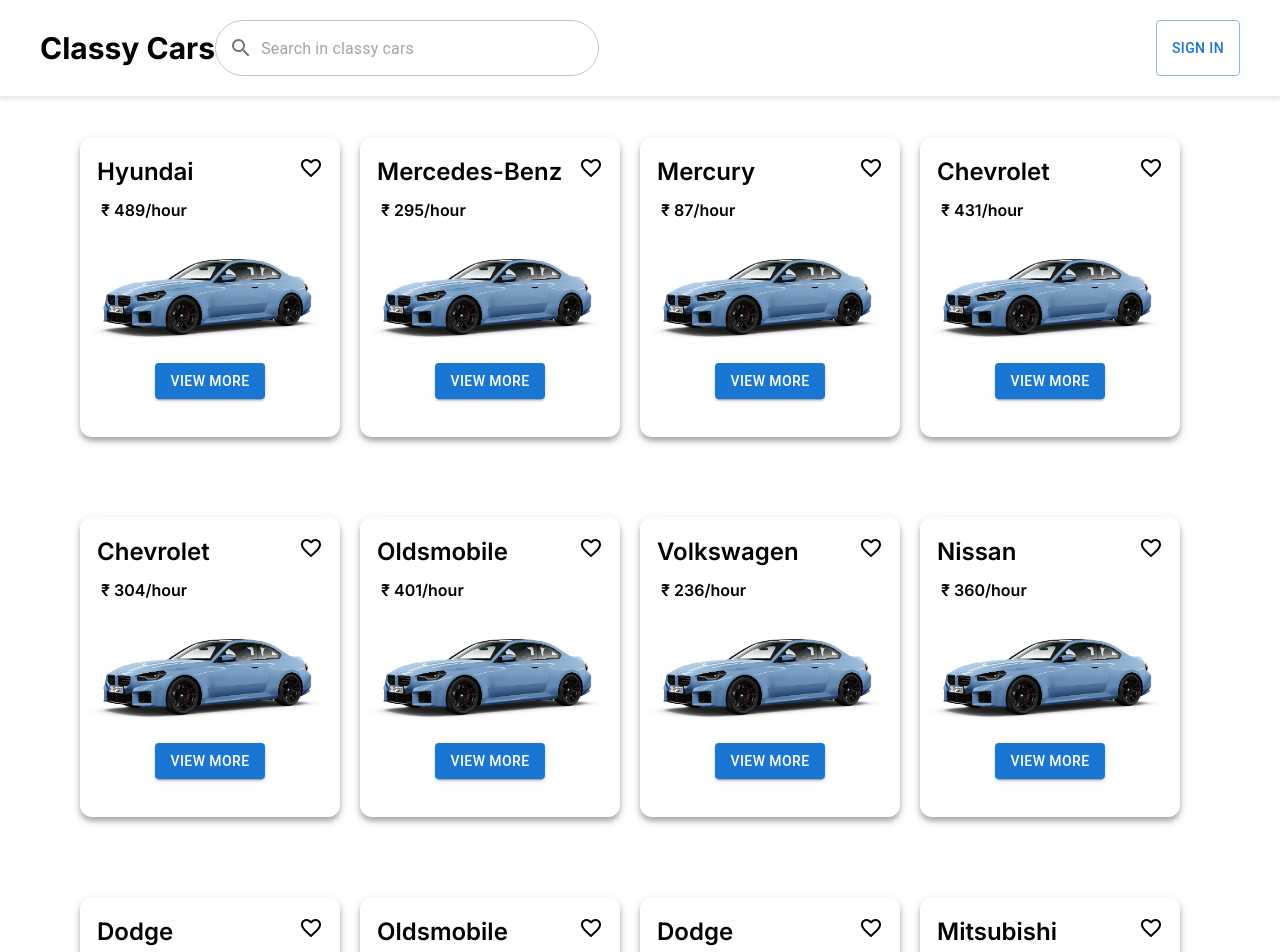
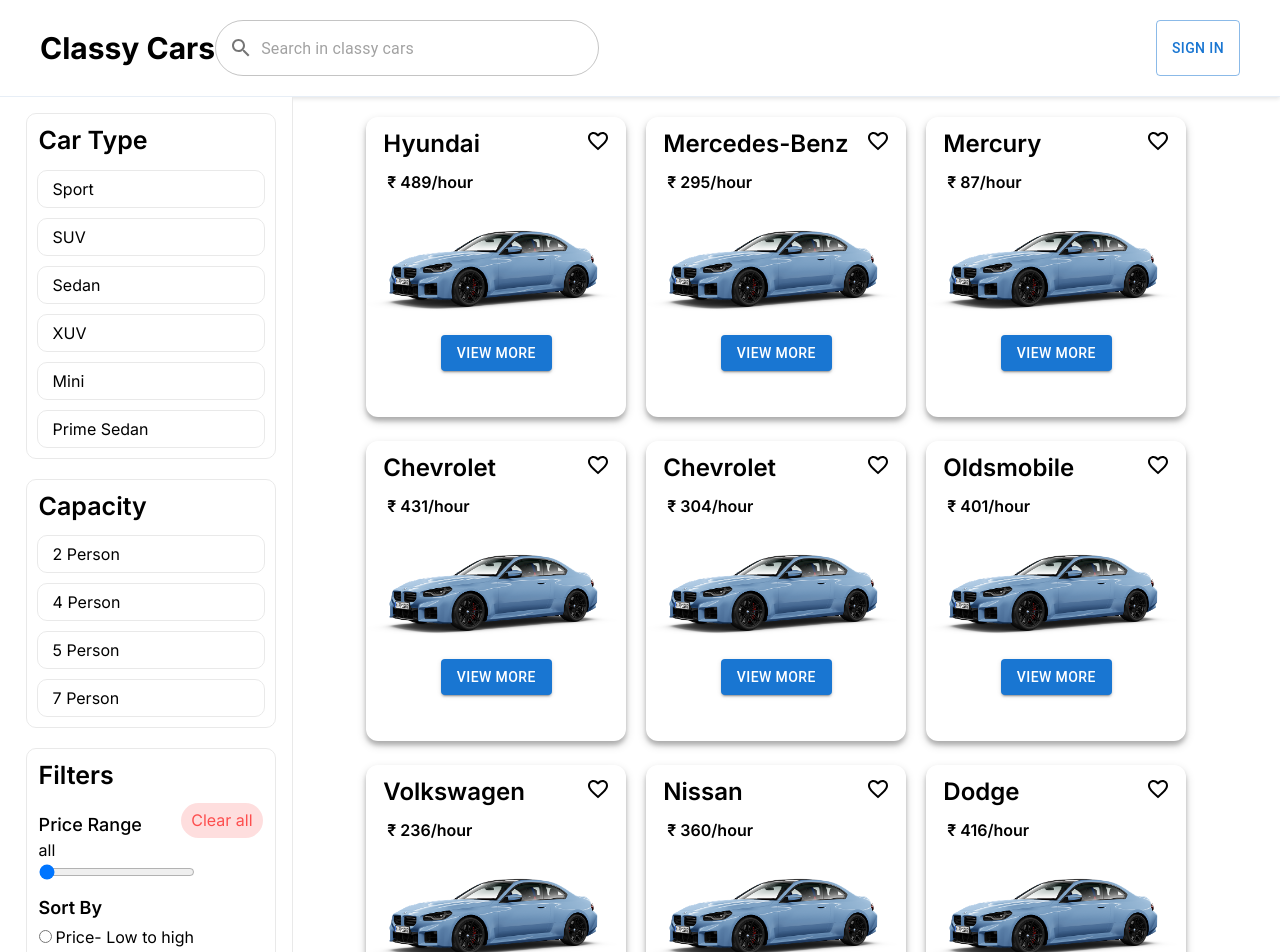
Before and after one commit to leader-akash/Classy-Cars, a Next.js app: page /pages/cars in a window 1280 px wide. Shown: the top 952 px of the page. Built offline with nearby package versions, Linux system fonts and the light colour scheme.

Commit message:
created sidebar

```diff
--- a/src/app/components/cards/Card.jsx
+++ b/src/app/components/cards/Card.jsx
@@ -10,17 +10,29 @@
 const Card = ({ data }) => {
   const [wishlistStates, setWishlistStates] = useState(false);
 
+  const handleWishlist = (e) => {
+    e.preventDefault();
+    e.stopPropagation();
+    if (wishlistStates) {
+    setWishlistStates(!wishlistStates);
+
+      return;
+    }
+
+    setWishlistStates(!wishlistStates);
+
+  }
+
   return (
-    <div className='flex flex-wrap  justify-between mr-5 mb-10 cursor-pointer'>
-
-            <div className={`w-[260px] h-[300px] bg-indigo-100 rounded-xl mt-10 custom-shadow card-border`}>
-              <div className='flex justify-between items-center mx-4 my-2'>
-                <h1 className='text-[24px] font-semibold mt-2 '>{data?.car_make}</h1>
+    <div className='mr-5 mb-6 cursor-pointer relative'>
+      <div className={`w-[260px] h-[300px] bg-indigo-100 rounded-xl  custom-shadow card-border`}>
+        <div className=' mx-4 my-2'>
+          <h1 className=' text-[24px] font-semibold mt-2 '>{data?.car_make}</h1>
           {
             !wishlistStates ?
-                    <FavoriteBorderIcon className='cursor-pointer text-[26px]' onClick={() => setWishlistStates(!wishlistStates)} />
+              <FavoriteBorderIcon className='absolute top-3 right-4 cursor-pointer text-[26px]' onClick={(e) => handleWishlist(e)} />
               :
-                    <FavoriteIcon className='cursor-pointer text-[26px] text-red' onClick={() => setWishlistStates(!wishlistStates)} />
+              <FavoriteIcon className=' absolute top-3 right-4 cursor-pointer text-[26px] text-red' onClick={(e) => handleWishlist(e)} />
           }
         </div>
         <p className='ml-5 font-semibold'>₹ {data?.rental_price}/hour</p>
--- a/src/app/components/sidebar/Sidebar.jsx
+++ b/src/app/components/sidebar/Sidebar.jsx
@@ -1,16 +1,83 @@
 'use client'
-import React from 'react'
+import React, { useState } from 'react'
+import styles from './Sidebar.module.css'
 
 const Sidebar = () => {
+  const carsType = ['Sport', 'SUV', 'Sedan', 'XUV', 'Mini', 'Prime Sedan'];
+  const capacity = ['2 Person', '4 Person', '5 Person', '7 Person'];
+
+  // Use an array of selected states, initialized with false for each car type
+  const [selectedTypes, setSelectedTypes] = useState(Array(carsType?.length).fill(false));
+
+  const [capacityTypes, setCapacityTypes] = useState(Array(capacity?.length).fill(false));
+
+  const sortBy = ['Price low to high', 'Price high to low']
+
+
+  const handleTypeClick = (index) => {
+    // Create a copy of the selectedTypes array and toggle the value at the clicked index
+    const updatedSelectedTypes = [...selectedTypes];
+    updatedSelectedTypes[index] = !updatedSelectedTypes[index];
+    setSelectedTypes(updatedSelectedTypes);
+  };
+
+  const handleCapacityClick = (index) => {
+    const updatedSelectedCapacity = [...capacityTypes];
+    updatedSelectedCapacity[index] = !updatedSelectedCapacity[index]
+
+    setCapacityTypes(updatedSelectedCapacity)
+  }
+
   return (
-    <div className='w-[200px]'>
-        <h2>Categories</h2>
-        <div className='flex flex-col'>
-            <p>Type</p>
-            <p>Capacity</p>
+    <div className={`sticky ${styles.sidebarContainer}`}>
+      <div className={`${styles.carTypeContainer}`}>
+        <h2 className='text-[25px] font-semibold ml-3 mt-2'>Car Type</h2>
+
+        {carsType?.map((el, i) => (
+          <div key={i} onClick={() => handleTypeClick(i)}>
+            <p className={`${styles.typeContainer} ${selectedTypes[i] ? styles.selectedType : ''}`}> {el} </p>
+          </div>
+        ))}
+      </div>
+
+      <div className={`${styles.carTypeContainer} mt-5`}>
+        <h2 className='text-[25px] font-semibold ml-3 mt-2'>Capacity</h2>
+
+        {capacity?.map((el, i) => (
+          <div key={i} onClick={() => handleCapacityClick(i)}>
+            <p className={`${styles.typeContainer} ${capacityTypes[i] ? styles.selectedType : ''}`}> {el} </p>
+          </div>
+        ))}
+      </div>
+
+      <div className={`${styles.carTypeContainer} mt-5`}>
+        <h2 className='text-[25px] font-semibold ml-3 mt-2'>Filters</h2>
+        <div className='ml-3 mt-2 '>
+          <div className='flex justify-between'>
+            <h3 className='text-[18px] font-medium mt-2'>Price Range</h3>
+            <button className={`${styles.clearFilterBtn}`}> Clear all</button>
+          </div>
+          <p>all</p>
+          <input className="label-padding sel-range cursor-pointer w-[156px]" type="range" min="0" max="100000" step="5000" />
         </div>
+
+        <h3 className='text-[18px] font-semibold mt-2 ml-3 mb-1'>Sort By</h3>
+
+        <div className='flex flex-col mt-1 ml-3 mb-2'>
+          <label for='lowToHigh' className='cursor-pointer'>
+            <input type='radio' id='lowToHigh' name='price-sort' className='mr-1' />
+            Price- Low to high
+          </label>
+
+          <label for='highToLow' className='cursor-pointer '>
+            <input type='radio' id='highToLow' name='price-sort' className='mr-1' />
+            Price- High to low
+          </label>
+        </div>
+
+      </div>
     </div>
-  )
+  );
 }
 
-export default Sidebar
+export default Sidebar;
--- /dev/null
+++ b/src/app/components/sidebar/Sidebar.module.css
@@ -0,0 +1,34 @@
+.sidebarContainer{
+    background-color: #FFFFFF;
+    height: 100%;
+    border-right: solid 1px #e3e3e3c7;
+    padding: 1rem;
+}
+
+.carTypeContainer{
+    width: 250px;
+    border: solid 0.5px #e3e3e3c7;
+    border-radius: 10px;
+    margin-left: 0.6rem;
+}
+
+.typeContainer{
+    border: solid 1px #e3e3e3c7;
+    margin: 10px;
+    padding: 6px 0 6px 15px;
+    border-radius: 10px;
+    cursor: pointer;
+}
+
+.selectedType{
+    background-color: #e3e3e3c7;
+}
+
+.clearFilterBtn{
+    display: inline-block;
+    padding: 5px 10px;
+    background-color: #fed7d7d1;
+    color: #fd4e4e;
+    border-radius: 20px;
+    margin-right: 12px;
+}
--- a/src/app/pages/cars/layout.jsx
+++ b/src/app/pages/cars/layout.jsx
@@ -1,6 +1,7 @@
 import { Inter } from "next/font/google";
 import Navbar from "../../components/navbar/Navbar";
 import Sidebar from "../../components/sidebar/Sidebar"
+import Footer from "../../components/footer/Footer";
 
 const inter = Inter({ subsets: ["latin"] });
 
@@ -16,10 +17,16 @@
                     <Navbar />
                 </header>
                 <div className="flex">
+                <div >
+                 <Sidebar />
+                </div>
+                <div className="mt-5">
+                {children}
+                </div>
+                </div>
+
                 <div>
-                   {/*<Sidebar /> */}
-                </div>
-                    {children}
+                <Footer />
                 </div>
             </body>
         </html>
--- a/src/app/pages/home/page.jsx
+++ b/src/app/pages/home/page.jsx
@@ -15,12 +15,12 @@
             <Banner />
 
             <div className='mt-10 mb-16 '>
-                <h2 className='flex justify-center text-[45px] font-semibold'><u>Popular Cars</u></h2>
+                <h2 className='text-center text-[45px] font-semibold mb-6'><u>Popular Cars</u></h2>
                 <div className='flex flex-wrap justify-center'>
                     {
                         carsType?.slice(0, 10)?.map((car, index) => {
                             return (
-                                <Link href={'/pages/car-details'} key={index} >
+                                <Link href={'/pages/car-details'} key={index}  >
                                     <Card data={car} />
                                 </Link>
                             )
```
Lines whose indentation alone changed are shown as unchanged.
